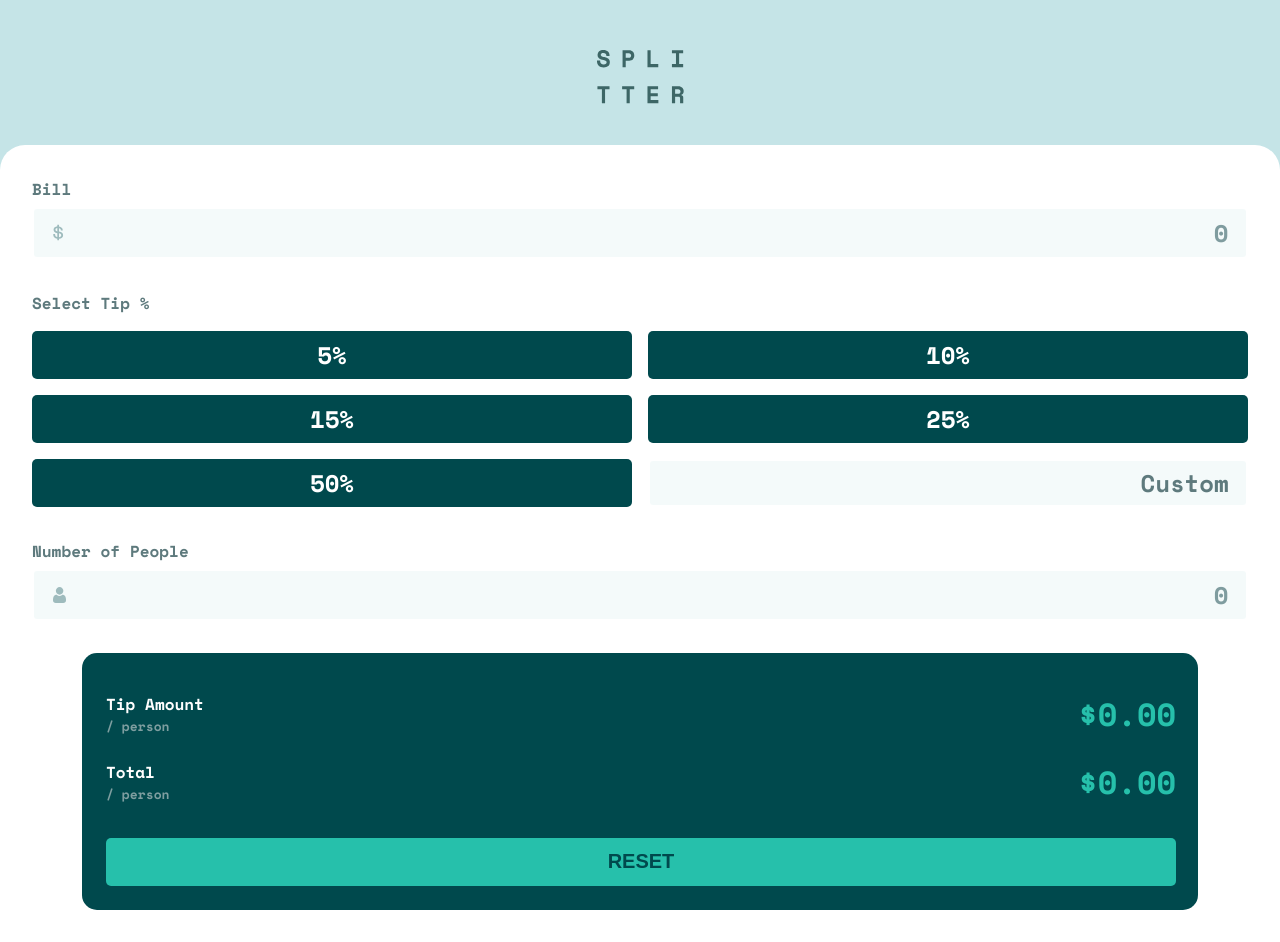
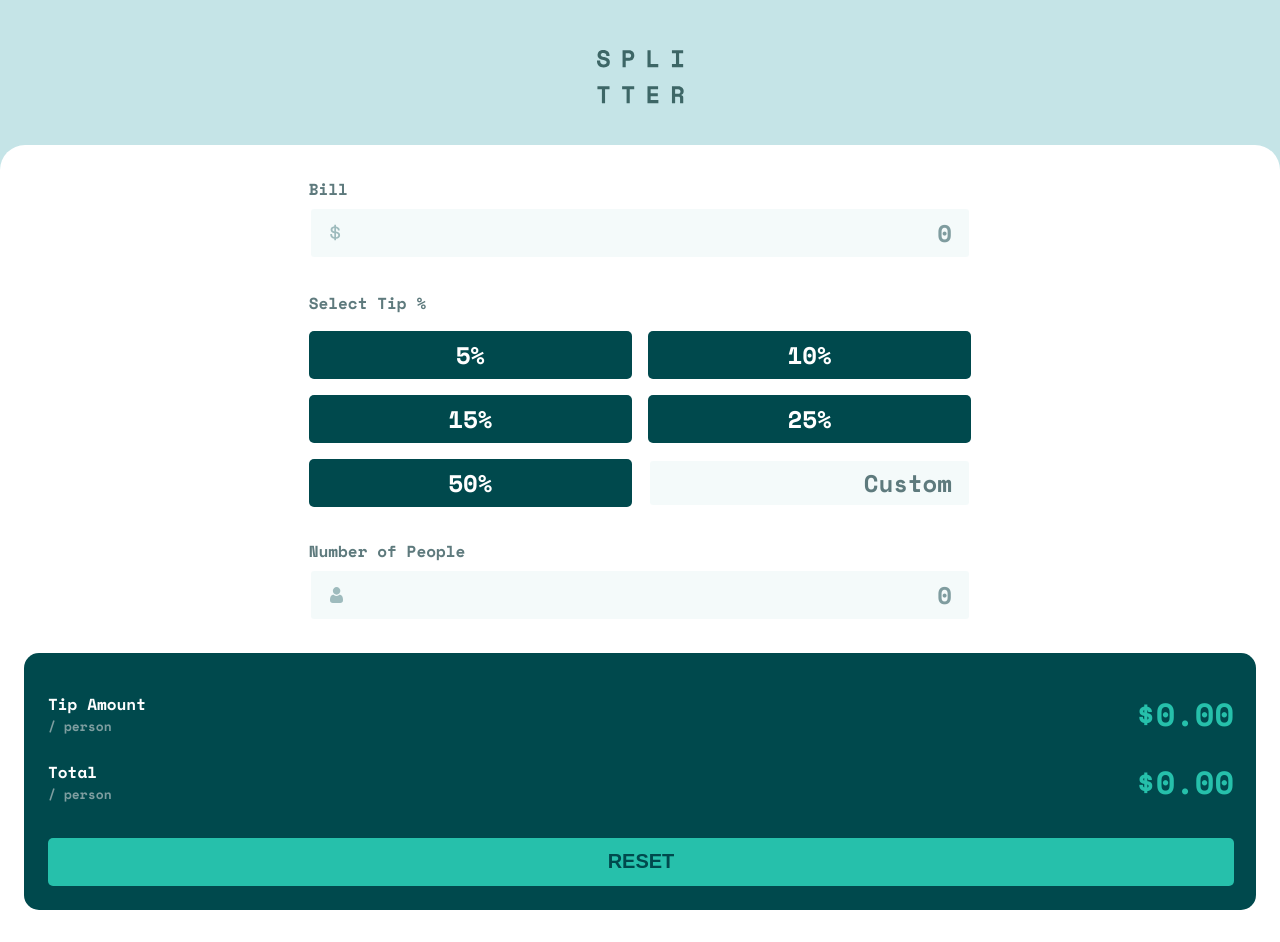
Before and after one commit to rainof/tips-calculator-project, a React (Create React App) app: page / in a window 1280 px wide. Built offline with nearby package versions, Linux system fonts and the light colour scheme.

Commit message:
fix: resolve display layout issue on mobile view

```diff
--- a/src/App.js
+++ b/src/App.js
@@ -49,6 +49,7 @@ function App() {
         <img src={logo} alt='logo' />
       </div>
       <div className='calculator-container'>
+        <div className='calculate-section'>
           <div className='bill-section'>
             <BillInput
               value={bill}
@@ -70,7 +71,9 @@ function App() {
               showError={showPeopleError}
             />
           </div>
+        </div>
         <div className='display-section'>
+          <div className='inner'>
             <ResultDisplay
               tipAmount={tipAmount}
               totalPerPerson={totalPerPerson}
@@ -81,6 +84,7 @@ function App() {
           </div>
         </div>
       </div>
+    </div>
   );
 }
 
--- a/src/App.scss
+++ b/src/App.scss
@@ -27,6 +27,8 @@
             align-items: center;
             background-color: var(--white);
 
+            .calculate-section{
+
                 .bill-section {
                     width: 100%;;
                 }
@@ -38,12 +40,17 @@
                 .people-section {
                     width: 100%;
                 }
+            }
 
             .display-section {
+                width: 100%;
+
+                .inner {
+                    margin: 0 24px;
                     background-color: var(--very-dark-cyan);
                     border-radius: 15px;
-                width: 87.2vw;
                 }
             }
         }
     }
+}
```
Lines whose indentation alone changed are shown as unchanged.
